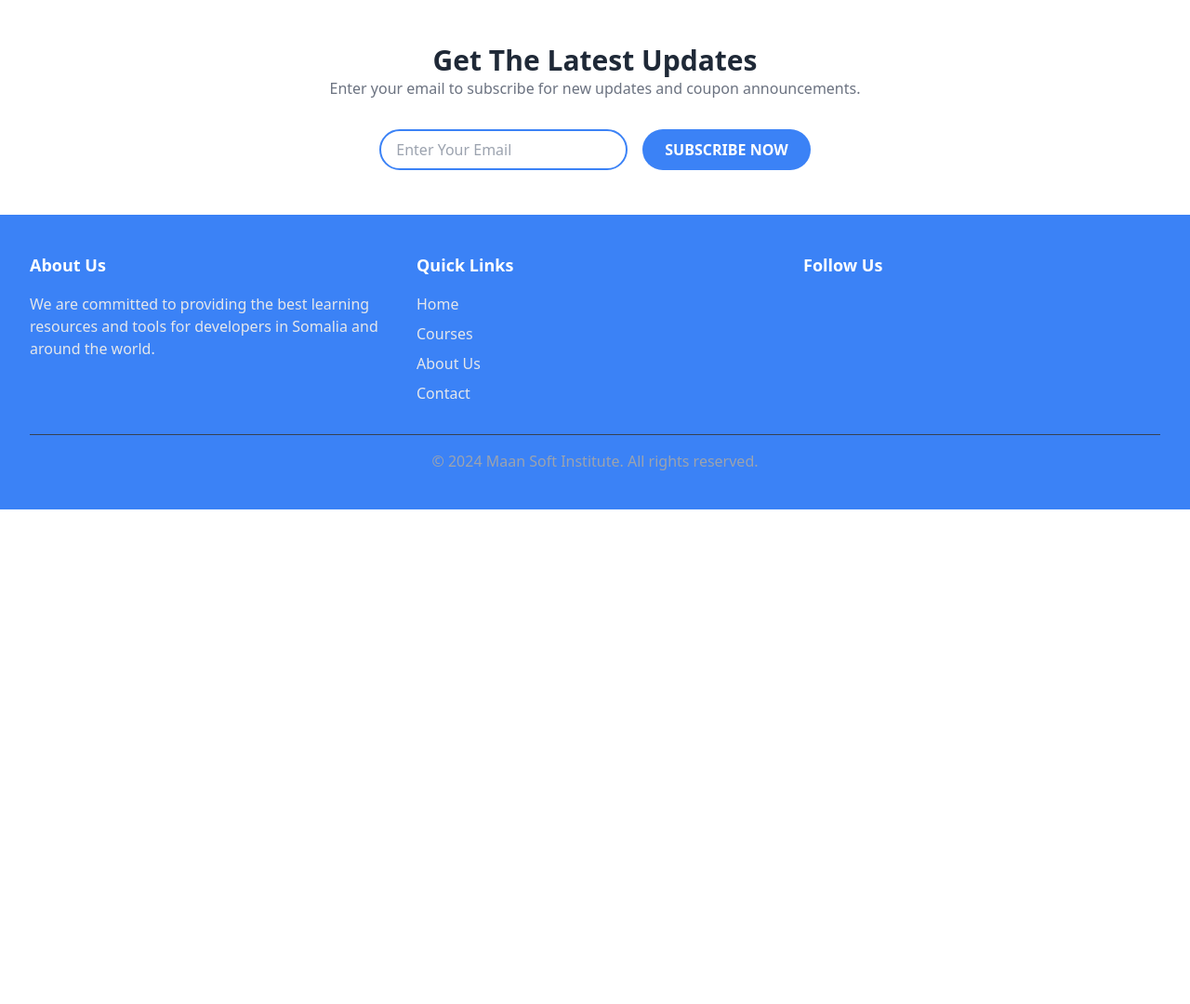
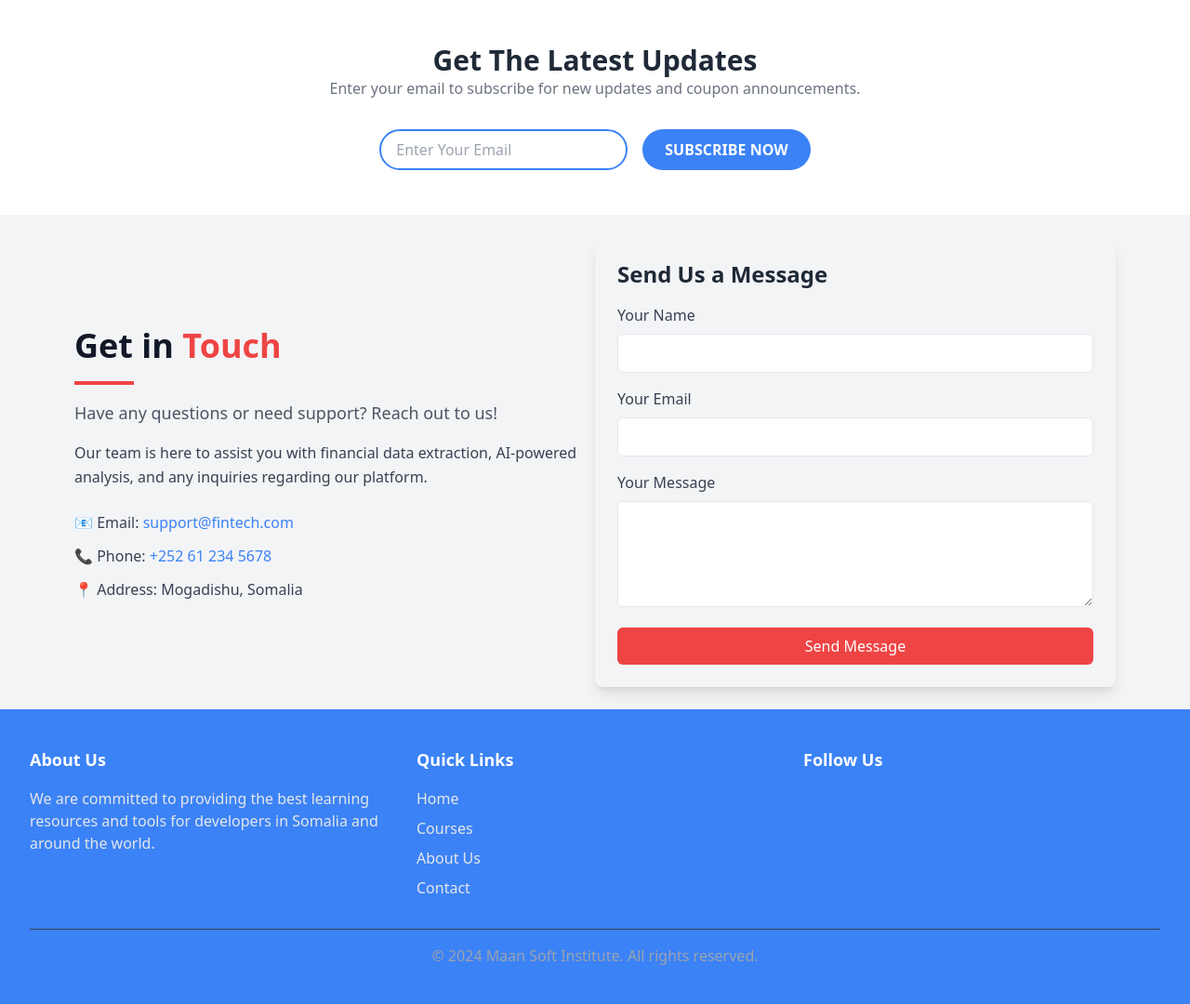
Before and after one commit to AdnanKahiye/Final-project-2025, a Django app: template templates/finance/home.html in a window 1280 px wide. Shown: the part 1739-2819 px from the top of the page at 93% size. Before the commit the page ends 2287 px from the top, so only its background shows below. Run offline with Django 3.2, Linux system fonts and the light colour scheme; the template is opened without the code that fills it, so the values that code supplies are empty; some libraries are stand-ins or nearby versions.

Commit message:
adding login and register

```diff
--- a/templates/finance/home.html
+++ b/templates/finance/home.html
@@ -209,4 +209,52 @@
     </div>
   </div>
 
+
+
+  <!-- Hero Section -->
+<section class="flex flex-col md:flex-row items-center justify-between px-6 md:px-20 py-6 w-full bg-gray-100">
+    <!-- Left Content: Contact Information -->
+    <div class="md:w-1/2 text-center md:text-left">
+        <h1 class="text-4xl font-extrabold text-gray-900 leading-tight">
+            Get in <span class="text-red-500">Touch</span>
+        </h1>
+        <div class="w-16 h-1 bg-red-500 my-4"></div>
+        <p class="mt-4 text-lg text-gray-600">
+            Have any questions or need support? Reach out to us!
+        </p>
+        <p class="mt-4 text-gray-700 leading-relaxed">
+            Our team is here to assist you with financial data extraction, AI-powered analysis, and any inquiries regarding our platform.
+        </p>
+
+        <div class="mt-6 space-y-3 text-gray-700">
+            <p>📧 Email: <a href="mailto:support@fintech.com" class="text-blue-500 hover:underline">support@fintech.com</a></p>
+            <p>📞 Phone: <a href="tel:+252612345678" class="text-blue-500 hover:underline">+252 61 234 5678</a></p>
+            <p>📍 Address: Mogadishu, Somalia</p>
+        </div>
+    </div>
+
+    <!-- Right Content: Contact Form -->
+    <div class="md:w-1/2 mt-8 md:mt-0 bg-gray-100 p-6 rounded-lg shadow-lg">
+        <h2 class="text-2xl font-semibold text-gray-800 mb-4">Send Us a Message</h2>
+        <form method="post">
+            {% csrf_token %}
+            <div class="mb-4">
+                <label class="block text-gray-700 font-medium mb-2">Your Name</label>
+                <input type="text" name="name" class="w-full px-4 py-2 border rounded-md focus:outline-none focus:ring-2 focus:ring-blue-400" required>
+            </div>
+            <div class="mb-4">
+                <label class="block text-gray-700 font-medium mb-2">Your Email</label>
+                <input type="email" name="email" class="w-full px-4 py-2 border rounded-md focus:outline-none focus:ring-2 focus:ring-blue-400" required>
+            </div>
+            <div class="mb-4">
+                <label class="block text-gray-700 font-medium mb-2">Your Message</label>
+                <textarea name="message" rows="4" class="w-full px-4 py-2 border rounded-md focus:outline-none focus:ring-2 focus:ring-blue-400" required></textarea>
+            </div>
+            <button type="submit" class="w-full bg-red-500 text-white py-2 rounded-md hover:bg-blue-600">
+                Send Message
+            </button>
+        </form>
+    </div>
+</section>
+
 {% endblock %}
--- a/templates/finance/navbar.html
+++ b/templates/finance/navbar.html
@@ -6,15 +6,28 @@
     </div>
     <div class="hidden md:flex space-x-6">
         <a href="{% url 'home' %}" class="text-gray-700 hover:text-blue-500">HOME</a>
-        <a href="#" class="text-gray-700 hover:text-blue-500">ABOUT</a>
+        <a href="{% url 'about' %}" class="text-gray-700 hover:text-blue-500">ABOUT</a>
         <a href="#" class="text-gray-700 hover:text-blue-500">SERVICES</a>
         <a href="#" class="text-gray-700 hover:text-blue-500">TEAM</a>
-        <a href="#" class="text-gray-700 hover:text-blue-500">CONTACT US</a>
+        <a href="{% url 'contact' %}" class="text-gray-700 hover:text-blue-500">CONTACT US</a>
+        <a href="#" class="text-gray-700 hover:text-blue-500">DASHBOARD</a>
+
     </div>
-    <div class="flex items-center space-x-4">
-        <a href="#" class="text-gray-700 hover:text-blue-500">Login</a>
-        <a href="#" class="px-4 py-2 bg-blue-500 text-white rounded-lg hover:bg-blue-600">Register</a>
+    <div>
+        {% if user.is_authenticated %}
+            <span class="text-gray-700">Welcome, {{ user.username }}</span>
+            <form action="{% url 'logout' %}" method="post" class="inline">
+                {% csrf_token %}
+                <button type="submit" class="ml-4 text-red-500 hover:underline bg-transparent border-none cursor-pointer">
+                    Logout
+                </button>
+            </form>
+        {% else %}
+            <a href="{% url 'login' %}" class="text-blue-500 hover:underline">Login</a>
+            <a href="{% url 'register' %}" class="ml-4 text-green-500 hover:underline">Register</a>
+        {% endif %}
     </div>
+
     <div class="md:hidden">
         <button id="menu-btn" class="text-gray-700 focus:outline-none">☰</button>
     </div>
```
Also changed, not shown: templates/finance/about.html (added, +41 -0 lines), templates/finance/contact.html (added, +54 -0 lines), templates/finance/login.html (added, +37 -0 lines), templates/finance/register.html (added, +47 -0 lines), urls.py (+8 -1 lines), views.py (+42 -0 lines).
